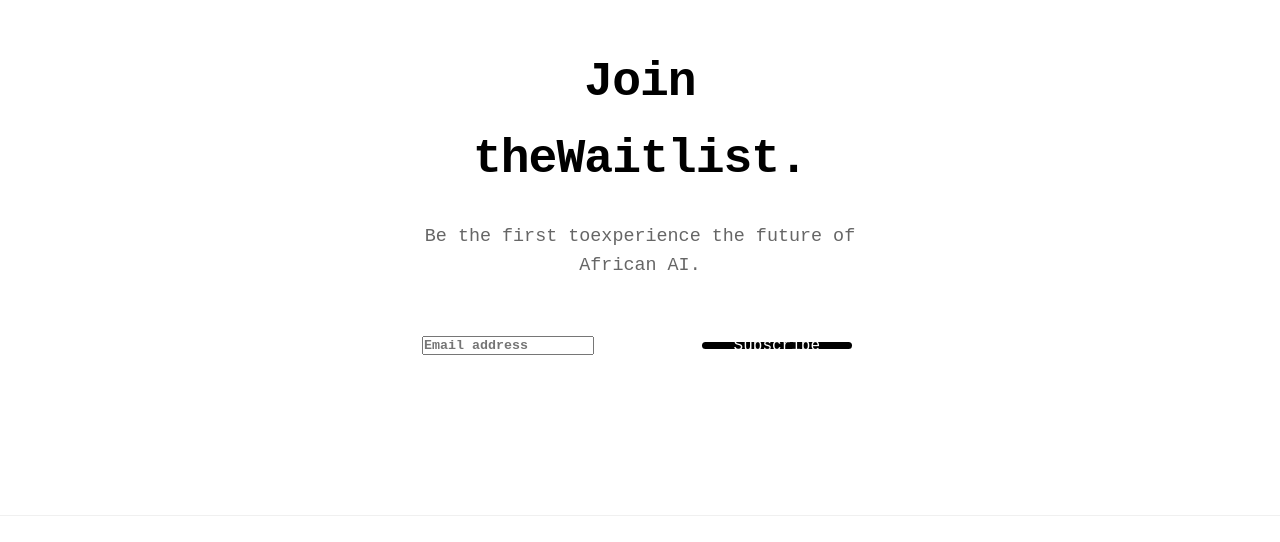
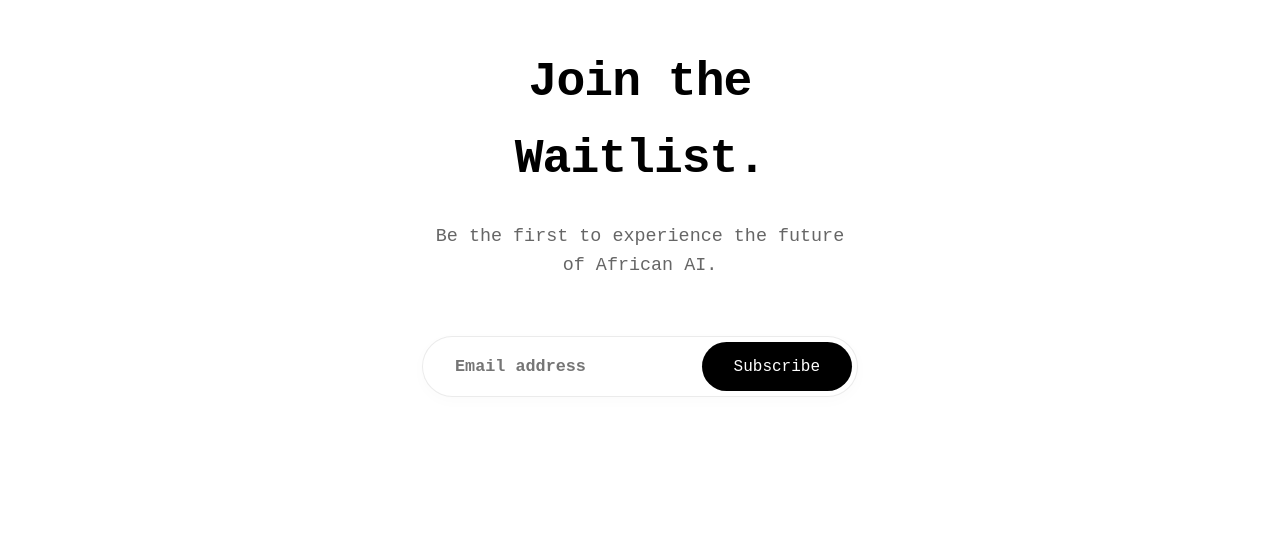
Before and after one commit to ianbedrick007/OmniFront, a website built with Vite: page index.html in a window 1280 px wide. Shown: the part 4027-4569 px from the top of the page. Built offline with nearby package versions, Linux system fonts and the light colour scheme; no server answers.

Commit message:
fixed css of waitlist

```diff
--- a/index.html
+++ b/index.html
@@ -230,19 +230,29 @@
     <!-- Waitlist / Footer Area -->
     <section class="section" id="contact" style="padding: 12rem 0 4rem; background: #FFFFFF;">
         <div class="container" style="max-width: 500px; text-align: center; margin-bottom: 10rem;">
-            <h2 style="font-size: 3rem; letter-spacing: -0.02em; margin-bottom: 1.5rem; color: #000000;">Join
-                theWaitlist.</h2>
-            <p style="color: #666666; font-size: 1.15rem; margin-bottom: 3.5rem; font-weight: 400;">Be the first
-                toexperience the future of African AI.</p>
+            <h2 style="font-size: 3rem; letter-spacing: -0.02em; margin-bottom: 1.5rem; color: #000000;">
+                Join the Waitlist.
+            </h2>
+
+            <p style="color: #666666; font-size: 1.15rem; margin-bottom: 3.5rem; font-weight: 400;">
+                Be the first to experience the future of African AI.
+            </p>
+
             <form action="https://ai.omnilabsghana.tech/mailing-list" method="POST"
-                style="display: flex; gap: 0.5rem; max-width: 440px; margin: 0 auto; position: relative;"><input
-                    type="email" name="email" placeholder="Email address"
-                    requiredstyle="flex: 1; padding: 1.25rem 2rem; border: 1px solid rgba(0,0,0,0.08); border-radius: 999px; font-family: var(--font-body); font-size: 1.05rem; outline: none; transition: all 0.3s ease; background: #FFFFFF; box-shadow: 0 4px 15px rgba(0,0,0,0.02);"><button
-                    type="submit" class="btn btn-primary"
-                    style="border-radius: 999px; padding: 0 2rem; background: #000000; position: absolute; right: 6px; top: 6px; bottom: 6px; font-weight: 500; color: #FFFFFF; font-size: 1rem;">Subscribe</button>
+                style="display: flex; gap: 0.5rem; max-width: 440px; margin: 0 auto; position: relative;">
+
+                <input type="email" name="email" placeholder="Email address" required style="flex: 1; padding: 1.25rem 2rem; border: 1px solid rgba(0,0,0,0.08);
+                      border-radius: 999px; font-family: var(--font-body); font-size: 1.05rem;
+                      outline: none; transition: all 0.3s ease; background: #FFFFFF;
+                      box-shadow: 0 4px 15px rgba(0,0,0,0.02);">
+
+                <button type="submit" class="btn btn-primary" style="border-radius: 999px; padding: 0 2rem; background: #000000;
+                       position: absolute; right: 6px; top: 6px; bottom: 6px;
+                       font-weight: 500; color: #FFFFFF; font-size: 1rem;">
+                    Subscribe
+                </button>
             </form>
         </div>
-
         <!-- Footer -->
         <div class="container footer-minimal-container"
             style="display: flex; justify-content: space-between; align-items: center; border-top: 1px solid rgba(0,0,0,0.06); padding-top: 3rem;">
```
Also changed, not shown: dist/index.html.
